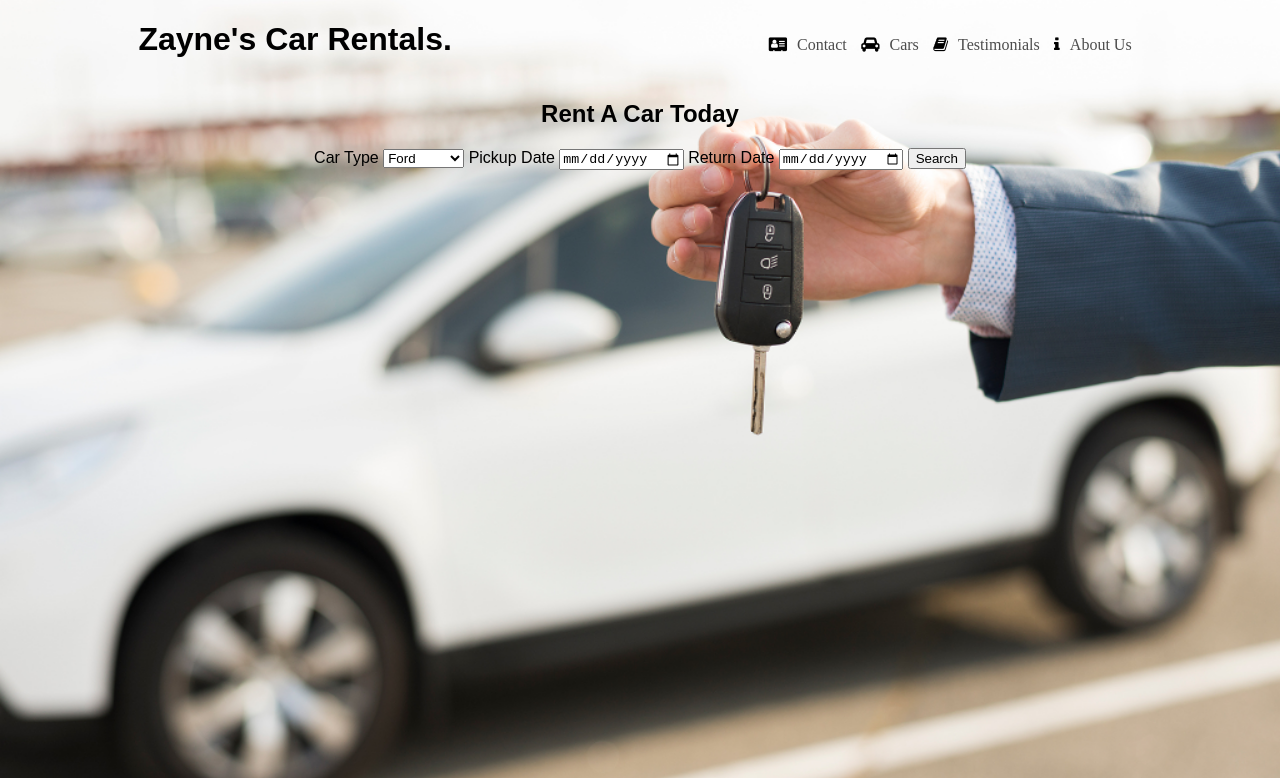
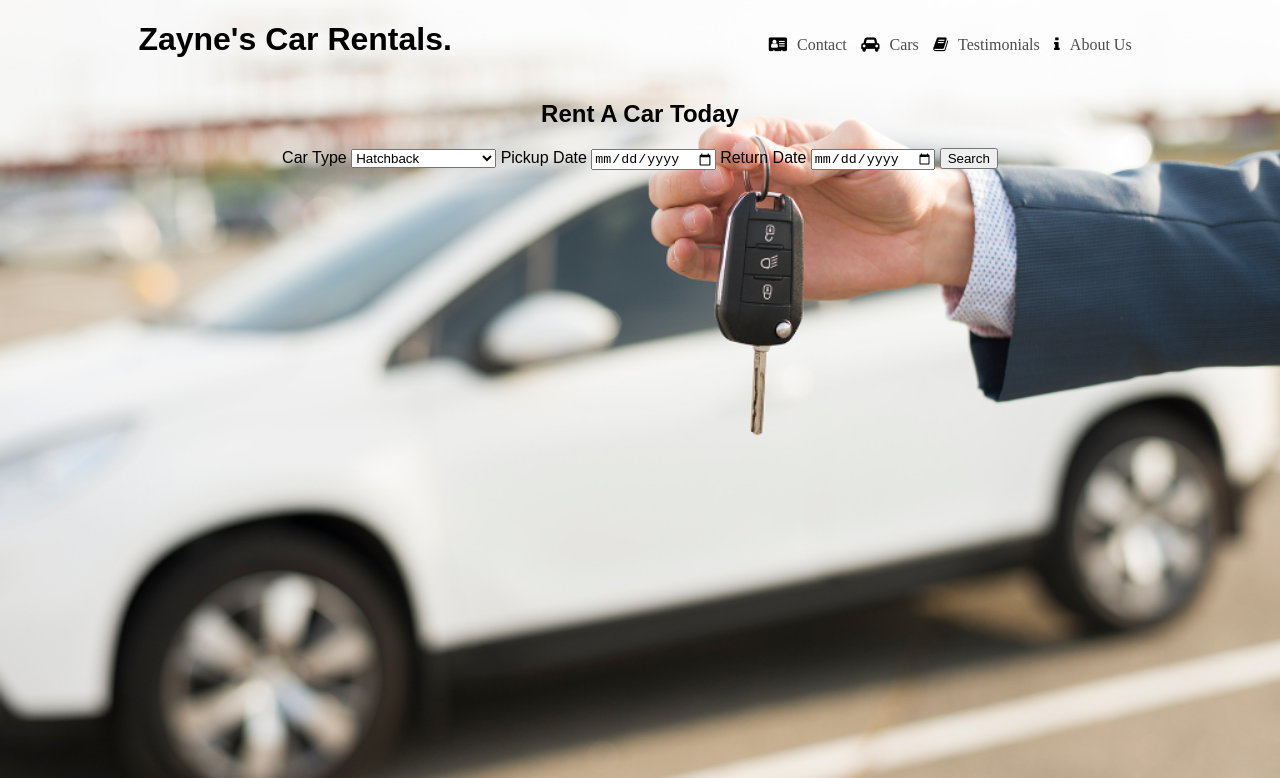
Before and after one commit to SomeTTVKid/CWI-SWDV-116-ZayneBendixen, a plain HTML site: page index.html in a window 1280 px wide. Shown: the top 778 px of the page. Drawn offline with Linux system fonts and the light colour scheme.

Commit message:
Updated car type labels

```diff
--- a/index.html
+++ b/index.html
@@ -32,12 +32,12 @@
             <form action="cars.html" id="carForm">
                 <label for="Car Type">Car Type</label>
                 <select name="Car Type" id="Car Type">
-                    <option value="ford">Ford</option>
-                    <option value="porsche">Porsche</option>
-                    <option value="maserati">Maserati</option>
-                    <option value="volvo">Volvo</option>
-                    <option value="mercedes">Mercedes</option>
-                    <option value="bmw">BMW</option>
+                    <option value="hatchback">Hatchback</option>
+                    <option value="coupe">Coupe</option>
+                    <option value="sportsCoupe">Sports coupe</option>
+                    <option value="suv">SUV</option>
+                    <option value="grandTouringCoupe">Grand-touring coupe</option>
+                    <option value="sedan">Sedan</option>
                 </select>
 
                 <label for="Pickup Date">Pickup Date</label>
```
